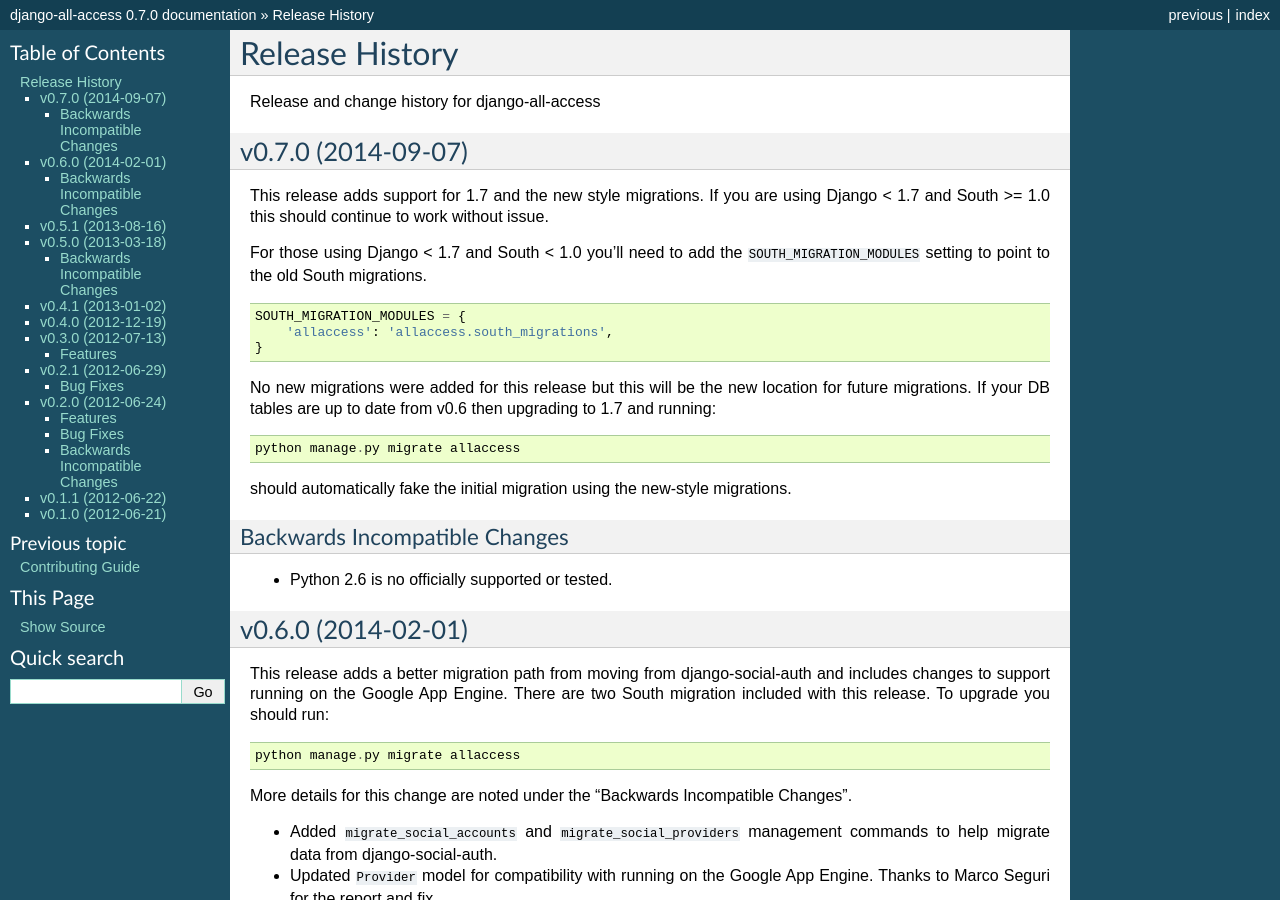
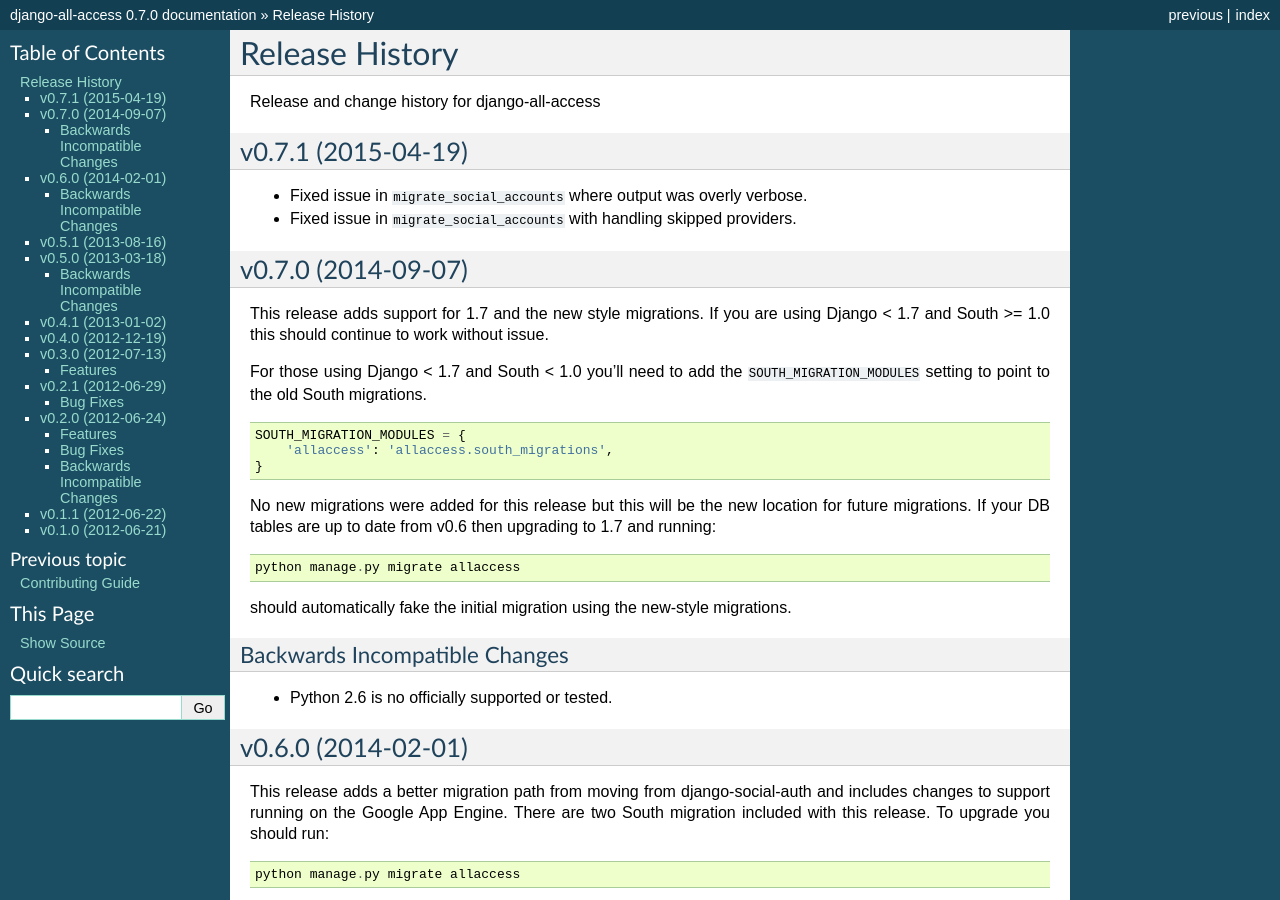
Before and after one commit to mlavin/django-all-access, a Sphinx documentation site: the page built from docs/releases.rst, in a window 1280 px wide and 900 px high. Built offline with Sphinx 7.4.7, drawn with Linux system fonts in a browser that asks for light colours.

Commit message:
Release note on bug fixes.

```diff
--- a/docs/releases.rst
+++ b/docs/releases.rst
@@ -2,6 +2,13 @@
 ====================================
 
 Release and change history for django-all-access
+
+
+v0.7.1 (2015-04-19)
+------------------------------------
+
+- Fixed issue in ``migrate_social_accounts`` where output was overly verbose.
+- Fixed issue in ``migrate_social_accounts`` with handling skipped providers.
 
 
 v0.7.0 (2014-09-07)
```
